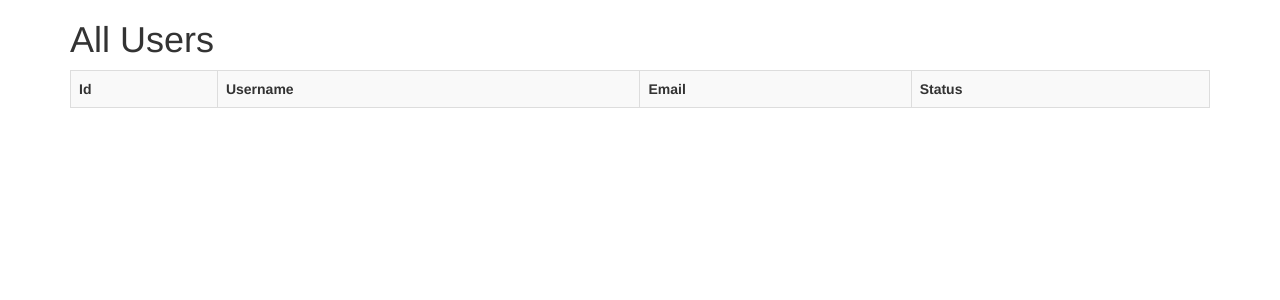
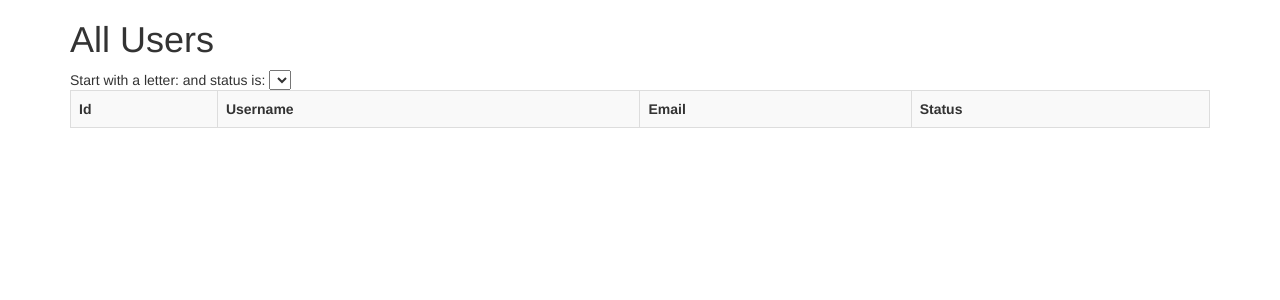
Before and after one commit to Rodez-IUT/dut-info2-premierspaspdo-AlexV54, a PHP site: page /all_users.php in a window 1280 px wide. Shown: the top 300 px of the page. Run offline with PHP 8.4, Linux system fonts and the light colour scheme; data that the repository does not hold is empty.

Commit message:
fix #3.1 Filtre sur status et username

```diff
--- a/all_users.php
+++ b/all_users.php
@@ -33,6 +33,16 @@
 			<div class="col-xs-12">
 
 				<h1>All Users</h1>
+
+
+				<form method="get" id="formulaire">
+					Start with a letter:<input="text"></input>
+					and status is:
+					<select id="">
+						<option></option>
+					</select>
+				</form>
+
 				<table class="table table-bordered table-striped">
 					<tr>
 						<th>Id</th>
@@ -57,7 +67,7 @@
 								echo "<td>".$row['username']."</td>";
 								echo "<td>".$row['email']."</td>";
 								echo "<td>".$row['name']."</td>";
-							echo "</tr>";
+							echo "</tr>";//
 						}
 					?>
 				</table>
```
